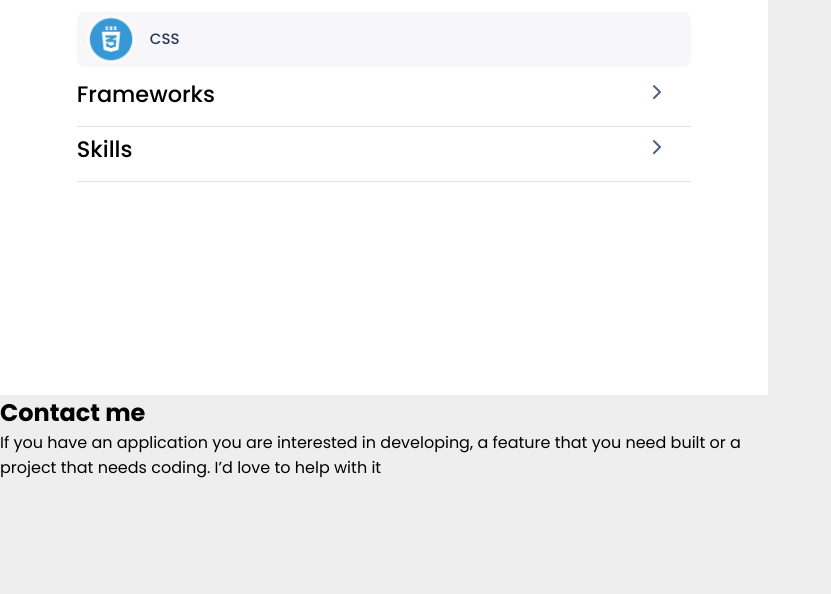
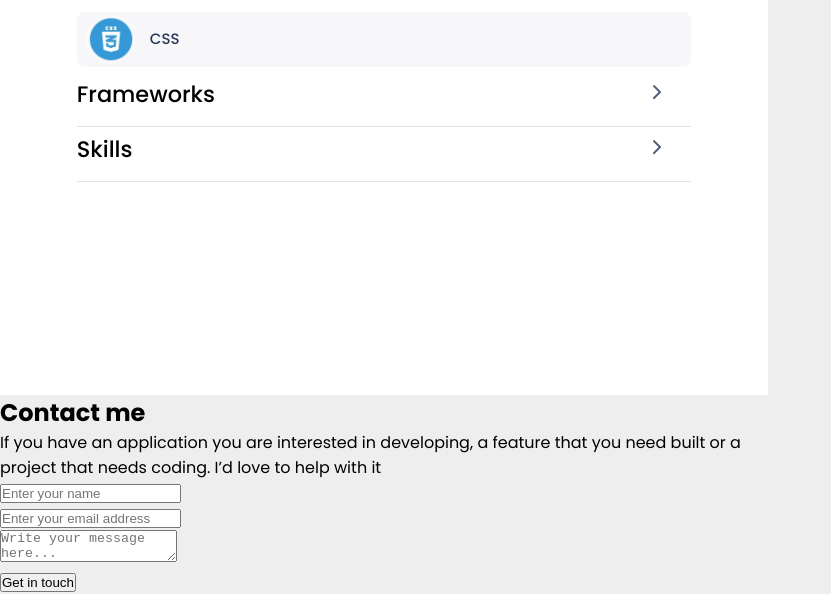
Before and after one commit to Lawmsangi/my-portfolio, a website: page index.html in a window 1280 px wide. Shown: the part 4927-5521 px from the top of the page, without its empty margins (0-831 px from the left). Before the commit the page ends 5407 px from the top, so only its background shows below. Drawn offline with Linux system fonts and the light colour scheme.

Commit message:
Added form in contact page

```diff
--- a/index.html
+++ b/index.html
@@ -227,7 +227,24 @@
                     <p>If you have an application you are interested in developing, a feature that you need built or a project that needs
                     coding. I’d love to help with it
                     </p>
+                    <form action="/" method="post">
+                        <ul>
+                            <li>
+                                <input type="text" id="name" placeholder="Enter your name">
+                            </li>
+                            <li>
+                                <input type="email" id="email" placeholder="Enter your email address">
+                            </li>
+                            <li>
+                                <textarea name="" id="textarea" placeholder="Write your message here..."></textarea>
+                            </li>
 
+                            <li>
+                                <button>Get in touch</button>
+                            </li>
+                        </ul>
+
+                    </form>
                 </div>
             </div>
         </section>
```
